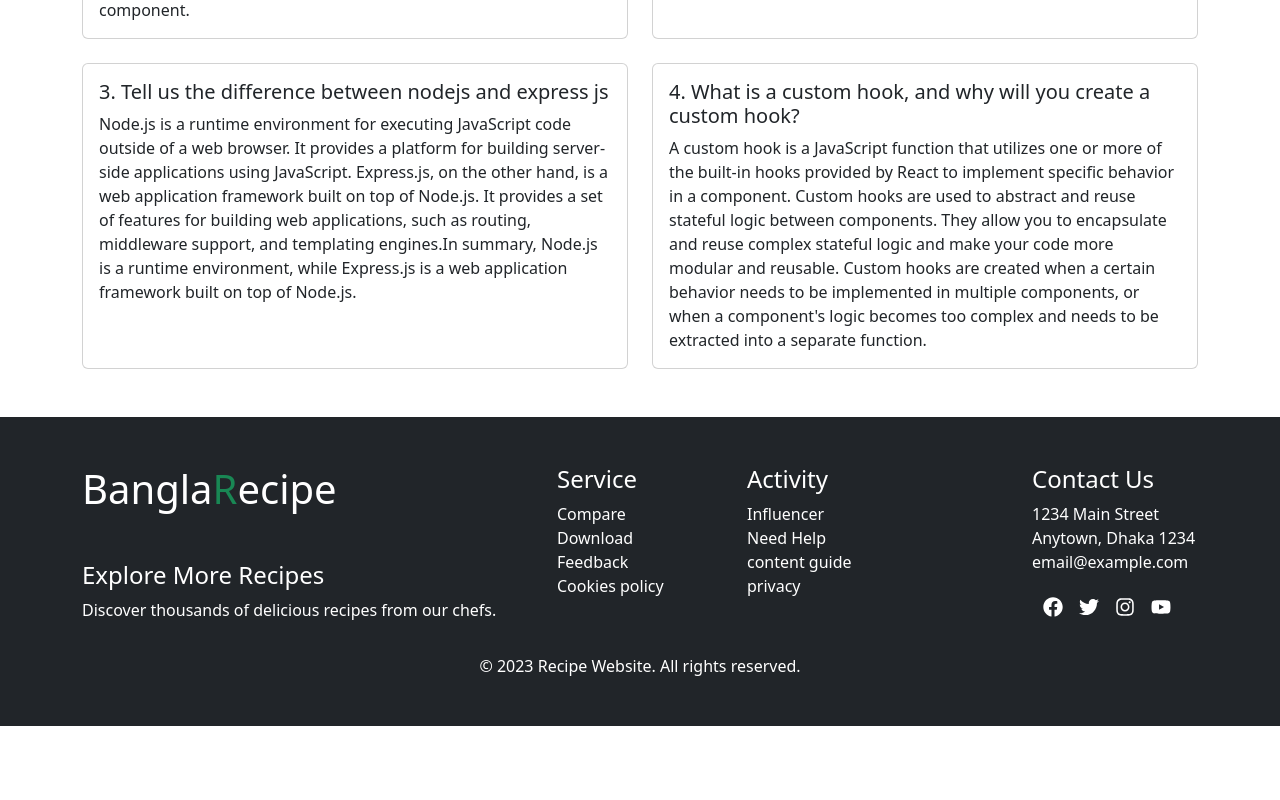
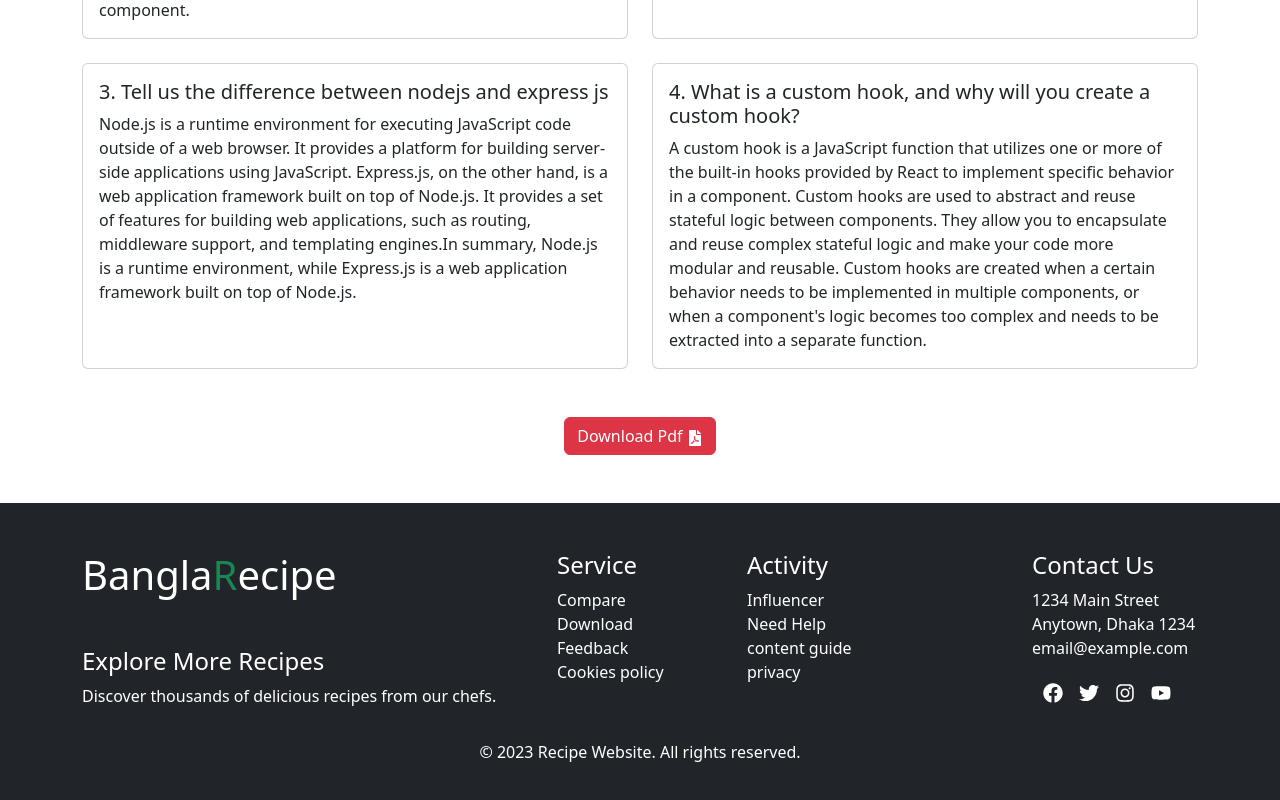
Before and after one commit to sohag292/BanglaRecipe-Client-project, a React (Vite) app: page /blog in a window 1280 px wide. Shown: the part 535-1335 px from the top of the page. Before the commit the page ends 1261 px from the top, so only its background shows below. Built offline with nearby package versions, Linux system fonts and the light colour scheme.

Commit message:
react pdf complated

```diff
--- a/package.json
+++ b/package.json
@@ -12,6 +12,8 @@
   "dependencies": {
     "bootstrap": "^5.2.3",
     "firebase": "^9.21.0",
+    "html2canvas": "^1.4.1",
+    "jspdf": "^2.5.1",
     "localforage": "^1.10.0",
     "match-sorter": "^6.3.1",
     "react": "^18.2.0",
--- a/src/components/Blog/Blog.jsx
+++ b/src/components/Blog/Blog.jsx
@@ -2,17 +2,35 @@ import React from 'react'
 import Card from 'react-bootstrap/Card';
 import Col from 'react-bootstrap/Col';
 import Row from 'react-bootstrap/Row';
+import Button from 'react-bootstrap/Button';
 import Container from 'react-bootstrap/Container';
-
+import {useState, useRef } from 'react';
+import { FaFilePdf } from "react-icons/fa";
+import html2canvas from 'html2canvas';
+import jsPDF from 'jspdf';
 
 export default function Blog() {
-
-
+const [loader, setLoader] = useState(false)
+const captureRef = useRef(null);
+const downloadPDF =()=>{
+  const capture = captureRef.current;
+  // const capture= document.querySelector('.actual-receipt');
+  setLoader(true);
+  html2canvas(capture).then((canvas)=>{
+    const imgData = canvas.toDataURL('img/png');
+    const doc = new jsPDF('p','mm','a4');
+    const componentWidth = doc.internal.pageSize.getWidth();
+    const componentHeight = doc.internal.pageSize.getHeight();
+    doc.addImage(imgData,'PNG', 0, 0, componentWidth, componentHeight);
+    setLoader(false);
+    doc.save('BlogPage.pdf');
+  })
+}
   return (
     <div className='mb-5'>
-      <Container>
+      <Container ref={captureRef} >
         <h2 className='text-center my-4'>All Questions</h2>
-        <Row className="g-4">
+        <Row className="g-4 ">
           <Col md={6}>
             <Card className='h-100'>
               <Card.Body>
@@ -55,7 +73,15 @@ export default function Blog() {
           </Col>
         </Row>
       </Container>
-
+      <div className="text-center">
+      <Button className="mt-5" variant="danger" onClick={downloadPDF} disabled={!(loader === false)}>
+        {loader?(
+          <span>Downloading...</span>
+        ):(
+          <span>Download Pdf <FaFilePdf/> </span>
+        )}
+      </Button>
+    </div>
     </div>
   )
 }
```
Also changed, not shown: 1 other file (tests, documents, lock files or other folders).
